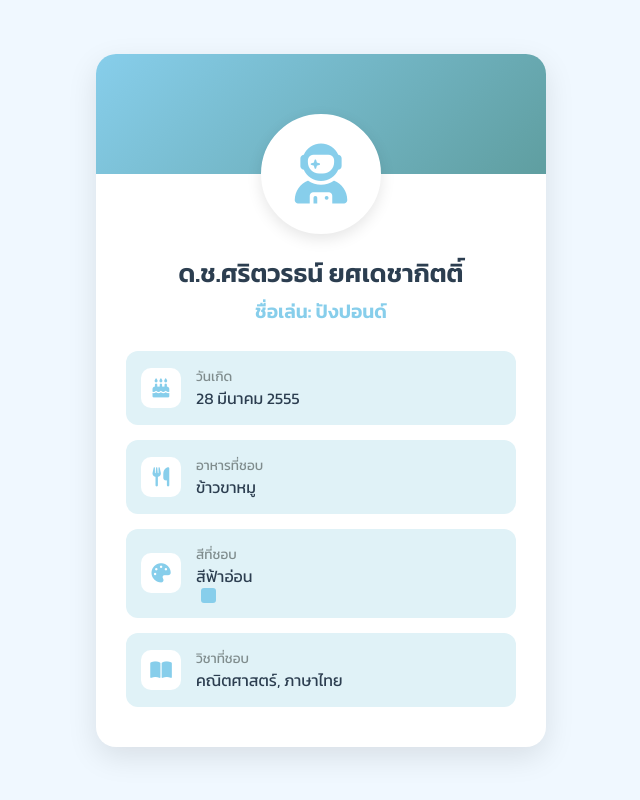
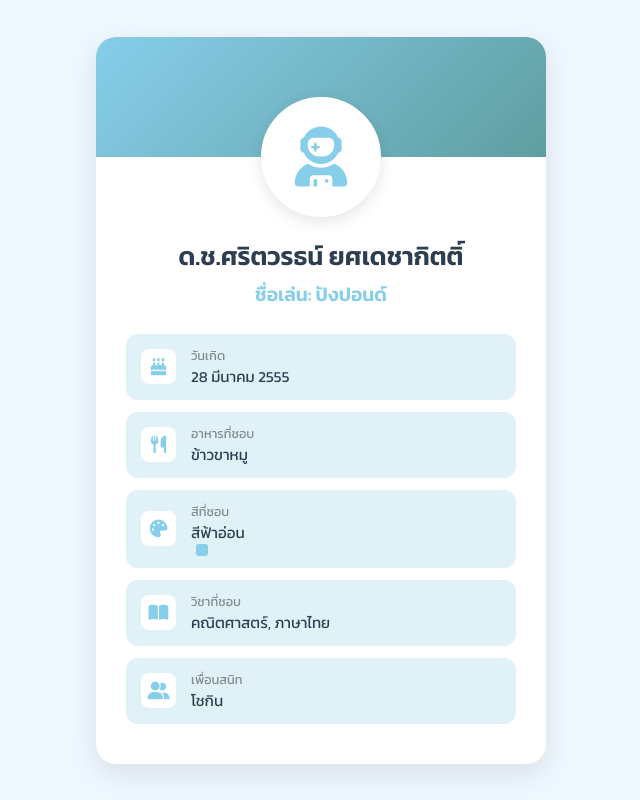
Before and after one commit to 22834-sarittawat-302-10/demo0, a plain HTML site: page index.html in a window 1280 px wide. Shown: the whole page, without its empty margins (319-959 px from the left). Drawn offline with Linux system fonts and the light colour scheme.

Commit message:
Update index.html

```diff
--- a/index.html
+++ b/index.html
@@ -87,13 +87,13 @@
 
         .info-grid {
             display: grid;
-            gap: 15px;
+            gap: 12px;
             text-align: left;
         }
 
         .info-item {
             background: var(--secondary-blue);
-            padding: 15px;
+            padding: 12px 15px;
             border-radius: 12px;
             display: flex;
             align-items: center;
@@ -103,33 +103,33 @@
         .info-item:hover { background: #d1ecf1; }
 
         .info-item i {
-            width: 40px;
-            height: 40px;
+            width: 35px;
+            height: 35px;
             background: var(--white);
-            border-radius: 10px;
+            border-radius: 8px;
             display: flex;
             justify-content: center;
             align-items: center;
             margin-right: 15px;
             color: var(--primary-blue);
-            font-size: 1.2rem;
+            font-size: 1.1rem;
         }
 
         .info-text span {
             display: block;
-            font-size: 0.85rem;
+            font-size: 0.8rem;
             color: #7f8c8d;
         }
 
         .info-text p {
             font-weight: 500;
-            font-size: 1rem;
+            font-size: 0.95rem;
         }
 
         .color-box {
             display: inline-block;
-            width: 15px;
-            height: 15px;
+            width: 12px;
+            height: 12px;
             background-color: var(--primary-blue);
             border-radius: 3px;
             margin-left: 5px;
@@ -182,6 +182,14 @@
                         <p>คณิตศาสตร์, ภาษาไทย</p>
                     </div>
                 </div>
+
+                <div class="info-item">
+                    <i class="fa-solid fa-user-group"></i>
+                    <div class="info-text">
+                        <span>เพื่อนสนิท</span>
+                        <p>โชกิน</p>
+                    </div>
+                </div>
             </div>
         </div>
     </div>
```
